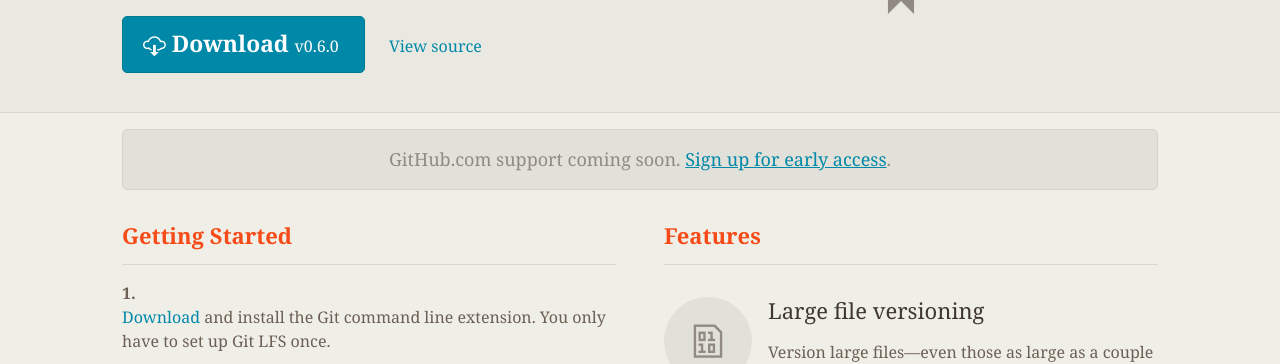
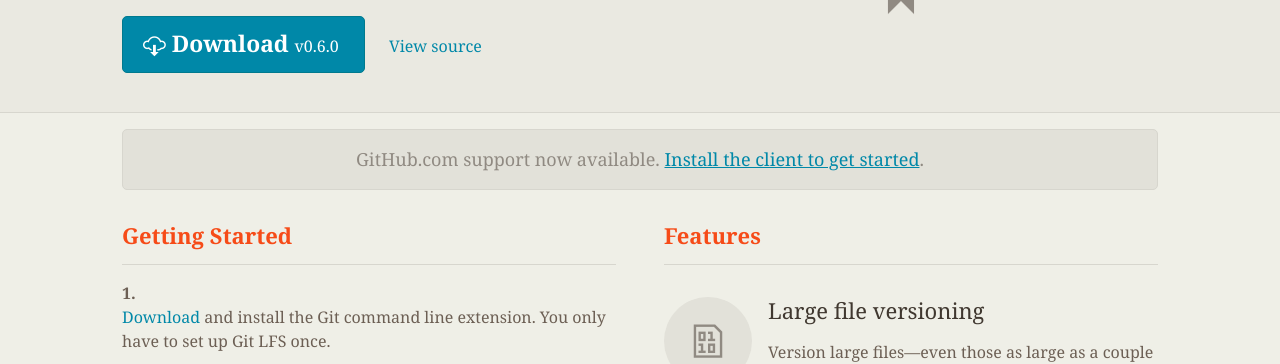
Before and after one commit to git-lfs/git-lfs.github.com, a Jekyll site: the page built from index.html, in a window 1280 px wide. Shown: the part 371-735 px from the top of the page. Built offline with Jekyll 4.4.1, drawn with Linux system fonts in a browser that asks for light colours.

Commit message:
Announce general availability in banner

```diff
--- a/_includes/home/secondary.html
+++ b/_includes/home/secondary.html
@@ -2,7 +2,14 @@
   <div class="wrapper">
 
     <div class="column">
-      <a href="https://github.com/early_access/large_file_storage?utm_source=gitlfs_site&amp;utm_medium=signup_link&amp;utm_campaign=gitlfs" data-ga-params="signup,link" class="dot-com-signup">GitHub.com support coming soon. <br/><span>Sign up for early access</span>.</a>
+      <a class="dot-com-signup js-os-data" data-os-attr="href" data-ga-params="download,link"
+         href="https://github.com/github/git-lfs/releases/latest"
+         data-os-mac="https://github.com/github/git-lfs/releases/download/v{{site.git-lfs-release}}/git-lfs-darwin-amd64-{{site.git-lfs-release}}.tar.gz"
+         data-os-windows="https://github.com/github/git-lfs/releases/download/v{{site.git-lfs-release}}/git-lfs-windows-amd64-{{site.git-lfs-release}}.zip"
+         data-os-linux="https://github.com/github/git-lfs/releases/download/v{{site.git-lfs-release}}/git-lfs-linux-amd64-{{site.git-lfs-release}}.tar.gz">
+         GitHub.com support now available. <br/><span>Install the client to get started</span>.</a>
+      </a>
+
     </div>
 
 
```
